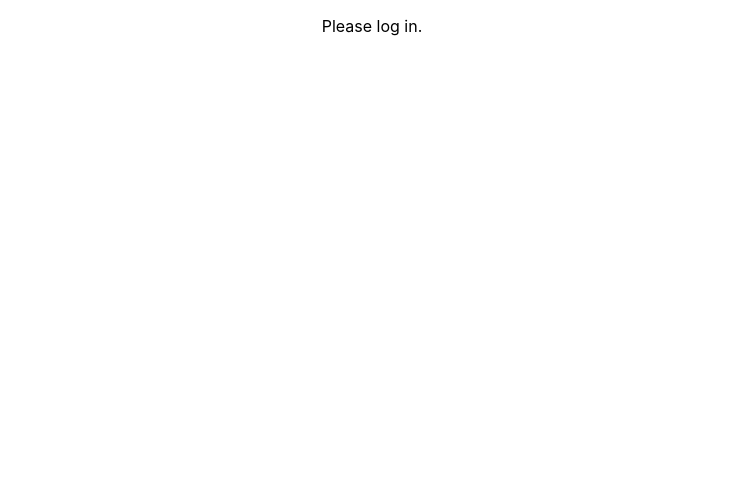
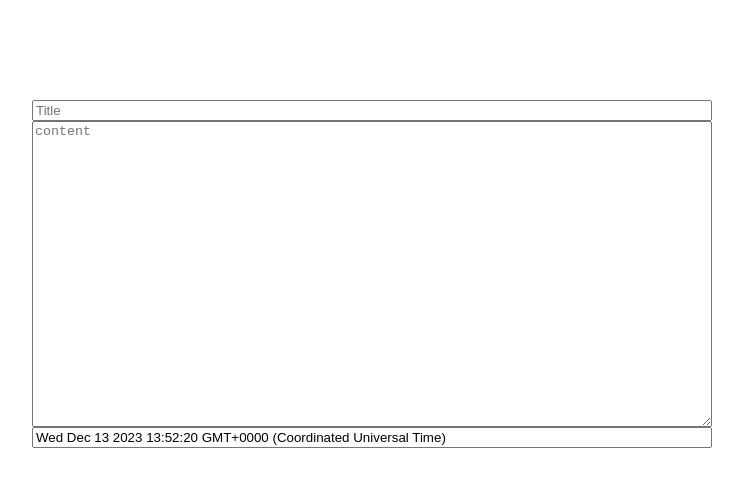
Before and after one commit to MyMiniBlog/my-mini-blog-x, a React (Create React App) app: page /new-article in a window 1280 px wide. Before the commit this address had no page. Shown: the top 486 px of the page, without its empty margins (268-1011 px from the left). Built offline with nearby package versions, Linux system fonts and the light colour scheme.

Commit message:
UI/ UX changes

```diff
--- a/src/App.tsx
+++ b/src/App.tsx
@@ -4,6 +4,7 @@ import './App.css';
 import MyLayout from './components/layout/layout';
 import { BrowserRouter as Router, Routes, Route } from 'react-router-dom';
 import Landing from './components/layout/landing';
+import SaveMyArticle from './components/article/save-my-article';
 function App() {
   return (
     <div className="App">
@@ -11,6 +12,7 @@ function App() {
         <Routes>
         <Route path="/" element={<Landing />} />
        <Route path="/layout" element={<MyLayout />} />
+       <Route path="/new-article" element={<SaveMyArticle />} />
         </Routes>
       </Router>
       <MyLayout />
--- /dev/null
+++ b/src/components/article/save-my-article.tsx
@@ -0,0 +1,19 @@
+
+function SaveMyArticle(){
+    return (
+        <div id="saveMyArticle" style={{
+            display:"grid",
+            alignItems:"center",
+            padding:"100px 300px"
+        }}>
+            <input type="text" name="title" placeholder="Title" />
+            <textarea name="content"
+            style={{
+                height:"300px"
+            }}
+            placeholder="content"></textarea>
+            <input type="text" name="createdOn" value={Date()}/>
+        </div>
+    )
+}
+export default SaveMyArticle;
--- a/src/components/article/show-my-article.tsx
+++ b/src/components/article/show-my-article.tsx
@@ -3,7 +3,11 @@ import { myArticleProps } from './model';
 
 function ShowMyArticle(props:myArticleProps) {
     return (
-      <div>
+      <div id="showMyArticle" style={
+        {
+          display:"block"
+        }
+      }>
         <h1>{props.heading}</h1>
         <p>{props.content}</p>
       </div>
--- /dev/null
+++ b/src/components/layout/header.tsx
@@ -0,0 +1,15 @@
+interface HeaderProps {
+ text: string;
+ additionalText?:string;
+}
+
+function Header(props: HeaderProps) {
+   return (
+       <div>
+           <h1>{props.text}</h1>
+           <h3>{props.additionalText}</h3>
+       </div>
+   )
+}
+
+export default Header;
--- a/src/components/layout/landing.tsx
+++ b/src/components/layout/landing.tsx
@@ -2,10 +2,13 @@ import { faGithub } from '@fortawesome/free-brands-svg-icons';
 import { FontAwesomeIcon } from '@fortawesome/react-fontawesome';
 import React, { useEffect, useState } from 'react';
 import { useLocation } from 'react-router-dom';
+import Header from './header';
+import MyLayout from './layout';
 
 function Landing() {
 
     const location = useLocation();
+    const [isLoggedIn,setIsLoggedIn] = useState(false)
 
     useEffect(() => {
       const urlParams = new URLSearchParams(location.search);
@@ -16,6 +19,7 @@ function Landing() {
         // You can now use the code to get an access token from GitHub.
         // After getting the access token, you can set `isLoggedIn` in local storage.
         localStorage.setItem('isLoggedIn', 'true');
+        setIsLoggedIn(true)
       }
     }, [location]);
 
@@ -26,9 +30,15 @@ function Landing() {
 
     return (
       <div>
-        <h1>Welcome to mini blogs</h1>
-        <h2>You can Signin with Github</h2>
-        <button onClick={onButtonClick}><FontAwesomeIcon icon={faGithub} /> Login</button>
+        {
+          !isLoggedIn && (
+            <div>
+            <Header text={"Welcome to Mini Blogs"} additionalText='You can Sign in with Github' />
+            <button onClick={onButtonClick}><FontAwesomeIcon icon={faGithub} /> Login</button>
+            </div>
+          )
+        }
+
       </div>
     );
    }
--- a/src/components/layout/layout.tsx
+++ b/src/components/layout/layout.tsx
@@ -2,6 +2,8 @@ import React, { useEffect, useState } from 'react';
 import ShowMyArticle from '../article/show-my-article';
 import { FontAwesomeIcon } from '@fortawesome/react-fontawesome';
 import { faGithub } from '@fortawesome/free-brands-svg-icons';
+import Header from './header';
+import SaveMyArticle from '../article/save-my-article';
 
 function MyLayout() {
   const [isLoggedIn,setIsLoggedIn] = useState(false)
@@ -9,10 +11,6 @@ function MyLayout() {
     const loggedIn = localStorage.getItem('isLoggedIn');
     setIsLoggedIn(loggedIn === 'true');
   }, []);
-
-
-
-
 
   const onButtonClick=()=> {
     window.location.href = 'https://github.com/logout';
@@ -24,11 +22,15 @@ function MyLayout() {
     return (
       <div>
         {
-          isLoggedIn && <button onClick={onButtonClick}><FontAwesomeIcon icon={faGithub} /> Logout</button>
+      isLoggedIn &&   <Header text={'All the Best for Your New Article'} />
         }
         {
+           isLoggedIn && <button onClick={onButtonClick}><FontAwesomeIcon icon={faGithub} /> Logout</button>
+        }
+        { isLoggedIn && <SaveMyArticle />}
+        {/* {
         isLoggedIn ? (<ShowMyArticle heading={'NugetArticle Heading'} content={'Blah.. blah..'} createdDate={''} />):(<p>Please log in.</p>)
-        }
+        } */}
       </div>
     );
    }
```
